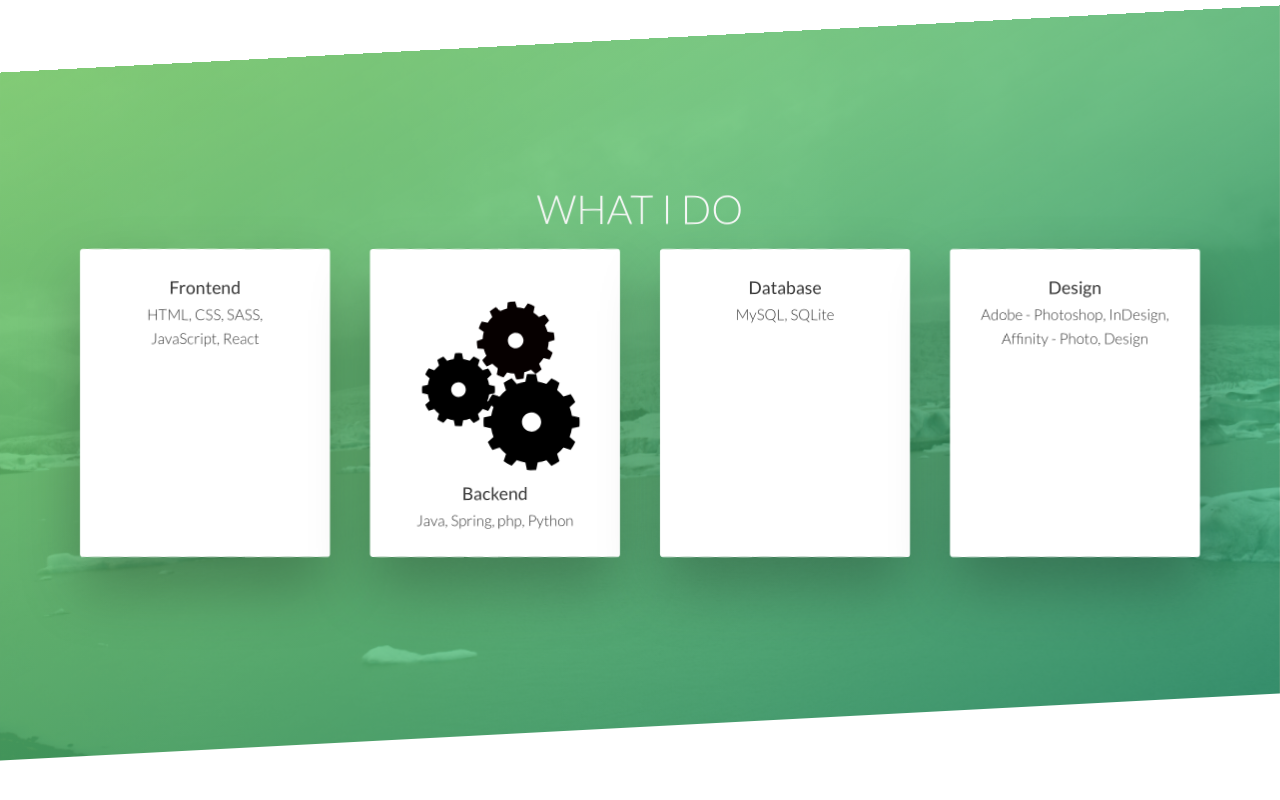
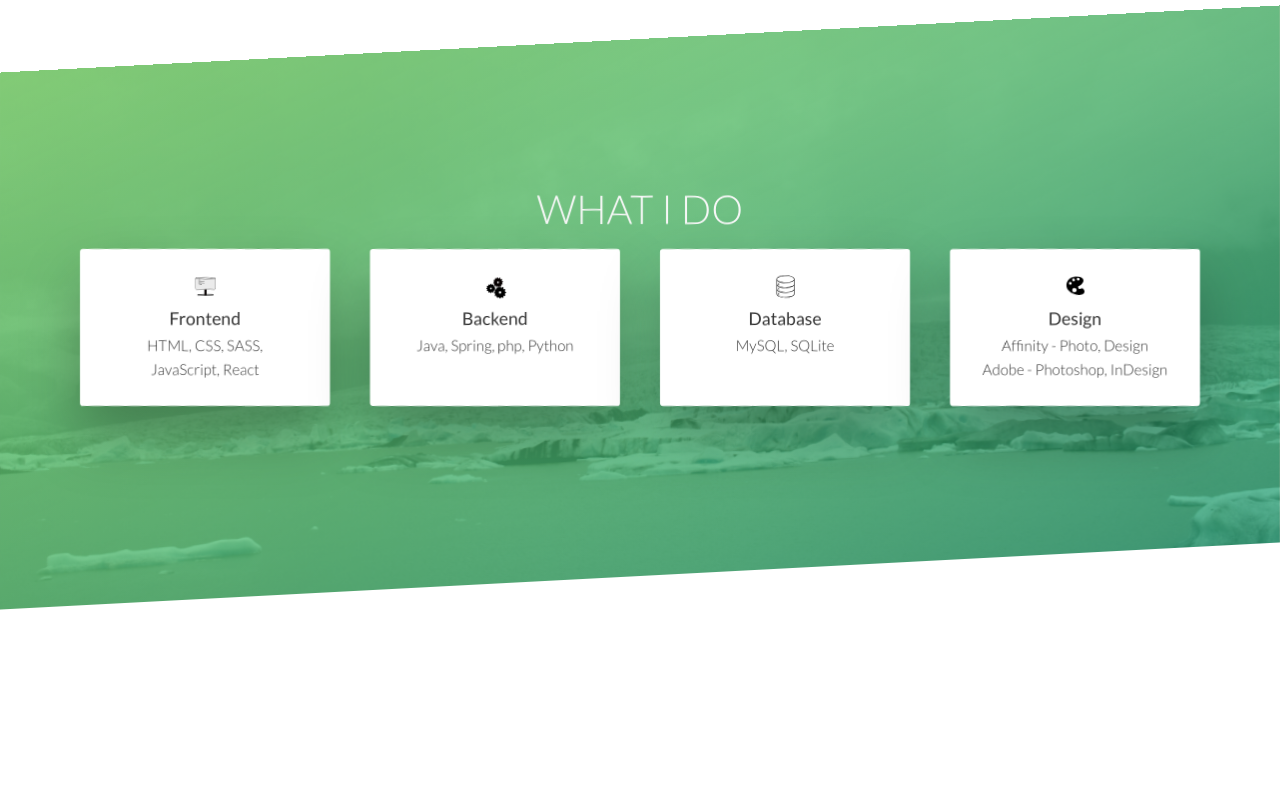
Before and after one commit to tintildev/v1, a website: page index.html in a window 1280 px wide. Shown: the part 1236-2036 px from the top of the page. Drawn offline with Linux system fonts and the light colour scheme.

Commit message:
update section skills

```diff
--- a/index.html
+++ b/index.html
@@ -38,6 +38,7 @@
                 <h2 class="heading-2--light skills__title">What I Do</h2>
                 <div class="skills__container">
                     <div class="skills__box">
+                        <object type="image/svg+xml" data="img/bildschirm.svg" class="icon icon--front"></object>
                         <h3 class="heading-tertiary u-margin-bottom-small">Frontend</h3>
                         <p class="feature-box__text feature-box__text">
                             HTML, CSS, SASS, <br> JavaScript, React
@@ -51,15 +52,17 @@
                         </p>
                     </div>
                     <div class="skills__box">
+                        <object type="image/svg+xml" data="img/data.svg" class="icon icon--data"></object>
                         <h3 class="heading-tertiary u-margin-bottom-small">Database</h3>
                         <p class="feature-box__text feature-box__text">
                             MySQL, SQLite
                         </p>
                     </div>
                     <div class="skills__box">
+                        <object type="image/svg+xml" data="img/paint.svg" class="icon icon--paint"></object>
                         <h3 class="heading-tertiary u-margin-bottom-small">Design</h3>
                         <p class="feature-box__text feature-box__text">
-                            Adobe - Photoshop, InDesign, <br> Affinity - Photo, Design
+                            Affinity - Photo, Design <br> Adobe - Photoshop, InDesign
                         </p>
                     </div>
                 </div>
--- a/sass/base/_icons.scss
+++ b/sass/base/_icons.scss
@@ -9,7 +9,6 @@
 }
 
 .icon{
-    &--back{
+    width: 25px;
 
-    }
 }
```
Also changed, not shown: css/style.comp.css, css/style.css, css/style.prefix.css, img/bildschirm.svg (added), img/data.svg (added), img/paint.svg (added).
